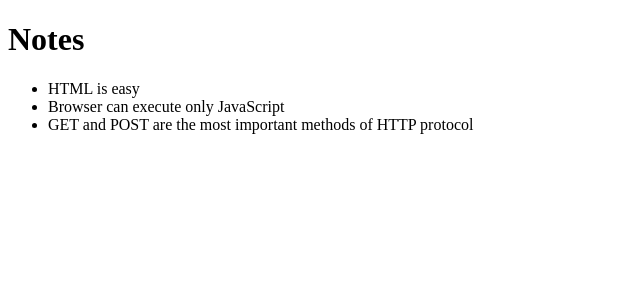
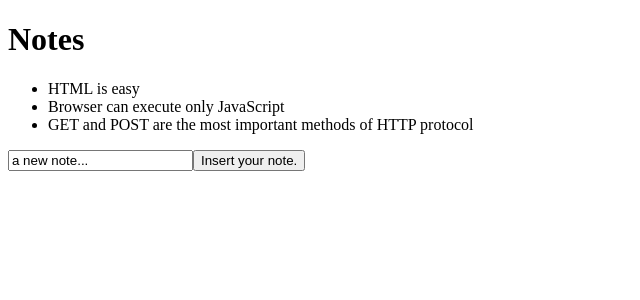
Before and after one commit to zee123123/react-note, a React (Create React App) app: page / in a window 1280 px wide. Shown: the top 300 px of the page, without its empty margins (0-640 px from the left). Built offline with nearby package versions, Linux system fonts and the light colour scheme.

Commit message:
Add insert a note functionalities. Add a form to do that.

```diff
--- a/src/App.js
+++ b/src/App.js
@@ -1,15 +1,44 @@
-import NoteContent from "./components/NoteContent";
+import NoteContent from './components/NoteContent';
+import { useState } from 'react';
 
-const App = ({ notes }) => {
+const App = (props) => {
+  const [notes, setNotes] = useState(props.notes);
+  const [newNote, setNewNote] = useState('a new note...');
+
+  const onChangeHandler = (event) => {
+    event.preventDefault();
+    console.log("Event", event);
+    console.log('Event.target', event.target);
+    console.log('Event.target.value', event.target.value);
+    setNewNote(event.target.value);
+  }
+
+  const submitHandler = (event) => {
+    event.preventDefault();
+    const notesObject = {
+      id: notes.length +1,
+      content: newNote,
+      date: new Date().toISOString(),
+      important: Math.random() > 0.5,
+    };
+    setNotes(notes.concat(notesObject));
+    //setNotes(notes.concat(newNote));
+  }
+
   return (
-    <>
+    <div>
       <h1>Notes</h1>
       <ul>
         {notes.map((note) => (
-          <NoteContent note={note}></NoteContent>
+          <NoteContent key={note.id} note={note} />
         ))}
       </ul>
-    </>
+      <form onSubmit={submitHandler}>
+        <input value={newNote} onChange={onChangeHandler}/>
+        <button type='submit'>Insert your note.</button>
+      </form>
+    </div>
   );
 };
+
 export default App;
```
Also changed, not shown: src/App1.js (added, +51 -0 lines).
